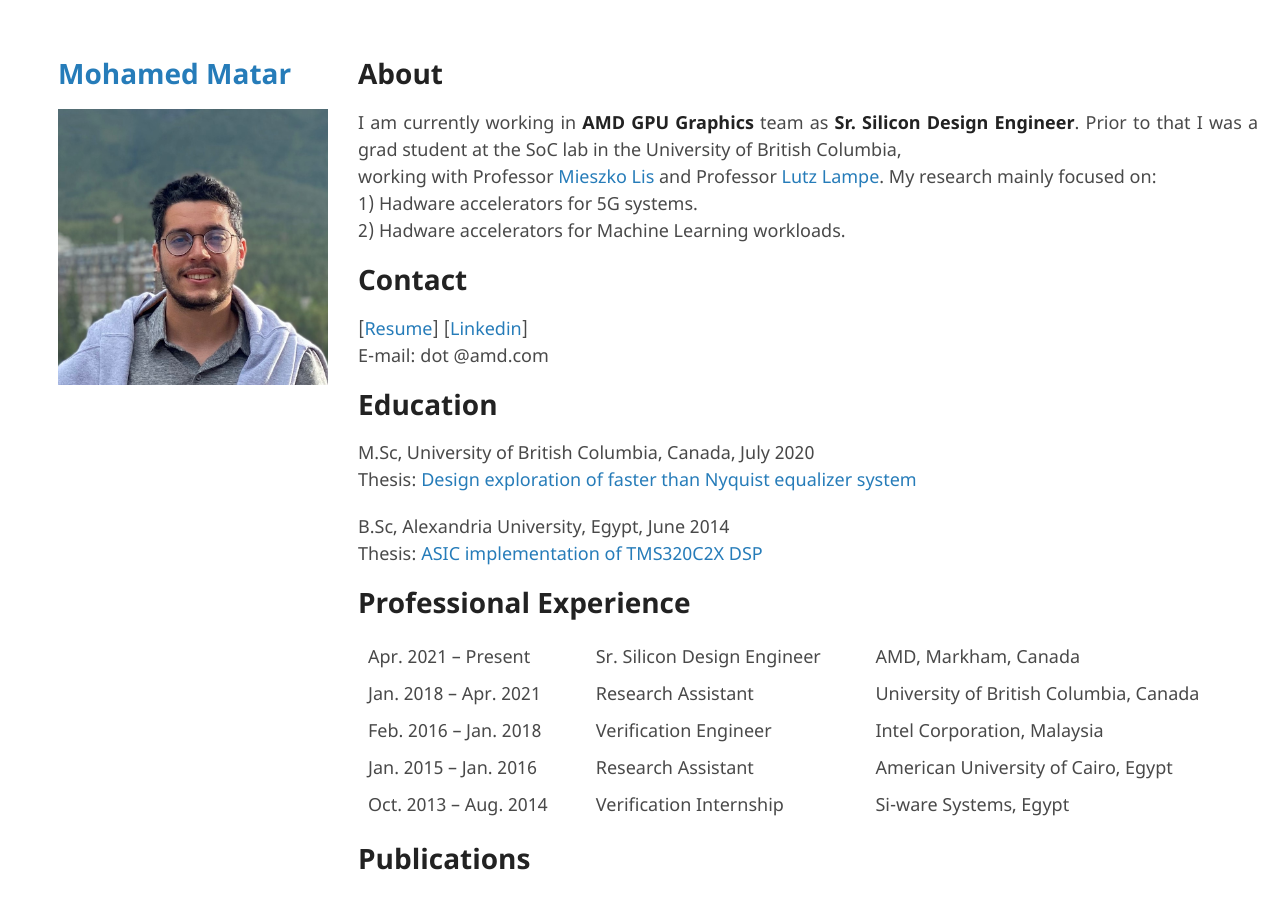
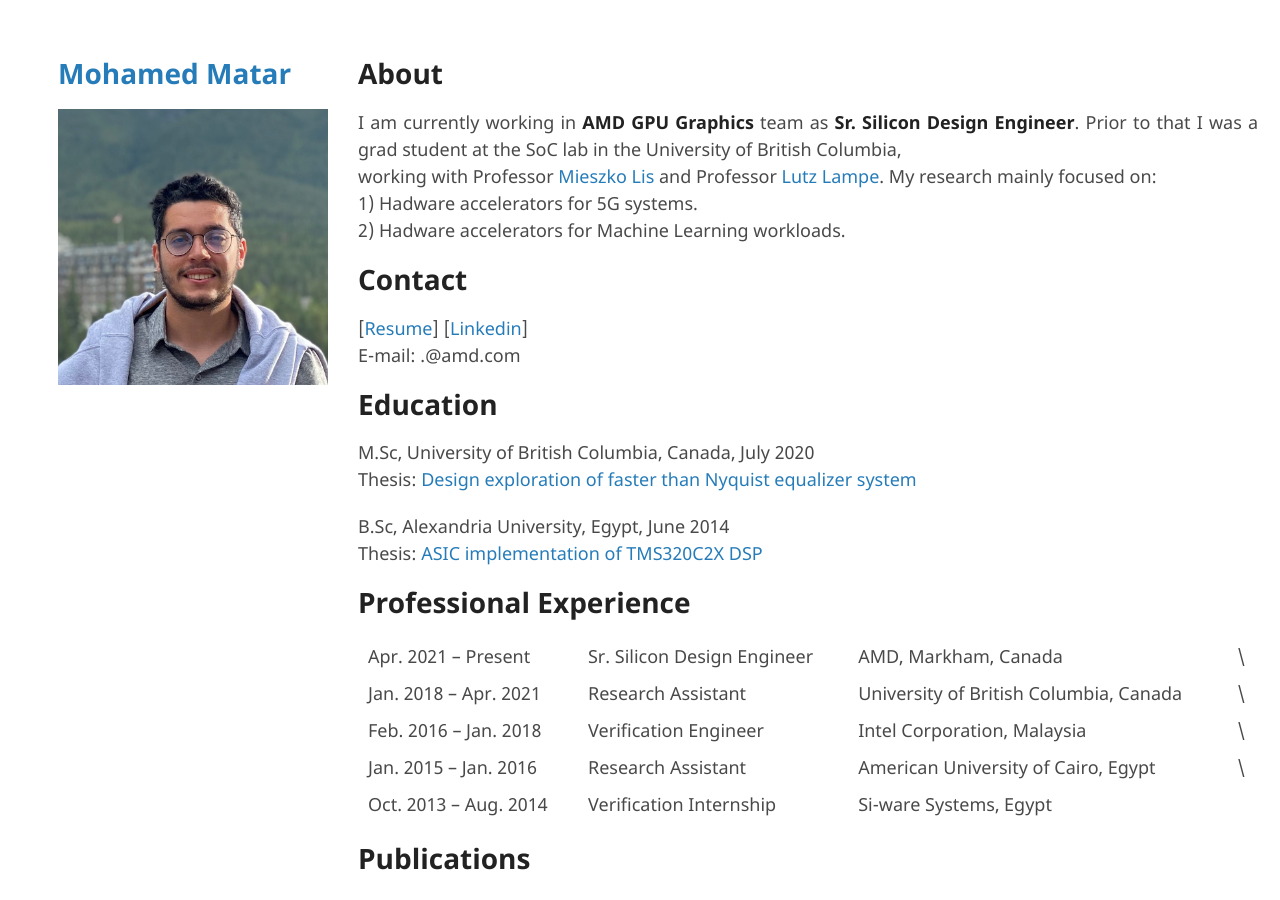
Before and after one commit to maomran/momatar, a Jekyll site: the page built from index.md, in a window 1280 px wide and 900 px high. Built offline with Jekyll 4.4.1, drawn with Linux system fonts in a browser that asks for light colours; our own code applies the rules of GitHub Pages for plain Markdown files; the repository's description, which GitHub fills in, is left out.

Commit message:
Update index.md

```diff
--- a/index.md
+++ b/index.md
@@ -11,7 +11,7 @@ My research mainly focused on:  \
 
 [[Resume](./docs/resume.pdf)]
 [[Linkedin](https://linkedin.com/in/momran66)]  \
-E-mail: <first_name> dot <last_name>@amd.com
+E-mail: <first_name>.<last_name>@amd.com
 
 # Education
 
@@ -23,10 +23,10 @@ Thesis: [ASIC implementation of TMS320C2X DSP](docs/toledo.pdf)
 
 # Professional Experience
 
-|Apr. 2021 -- Present   | Sr. Silicon Design Engineer     | AMD, Markham, Canada                    |
-|Jan. 2018 -- Apr. 2021 | Research Assistant              | University of British Columbia, Canada  |
-|Feb. 2016 -- Jan. 2018 | Verification Engineer           | Intel Corporation, Malaysia             |
-|Jan. 2015 -- Jan. 2016 | Research Assistant              | American University of Cairo, Egypt     |
+|Apr. 2021 -- Present   | Sr. Silicon Design Engineer     | AMD, Markham, Canada                    | \
+|Jan. 2018 -- Apr. 2021 | Research Assistant              | University of British Columbia, Canada  | \
+|Feb. 2016 -- Jan. 2018 | Verification Engineer           | Intel Corporation, Malaysia             | \
+|Jan. 2015 -- Jan. 2016 | Research Assistant              | American University of Cairo, Egypt     | \
 |Oct. 2013 -- Aug. 2014 | Verification Internship         | Si-ware Systems, Egypt                  |
 
 # Publications
```
